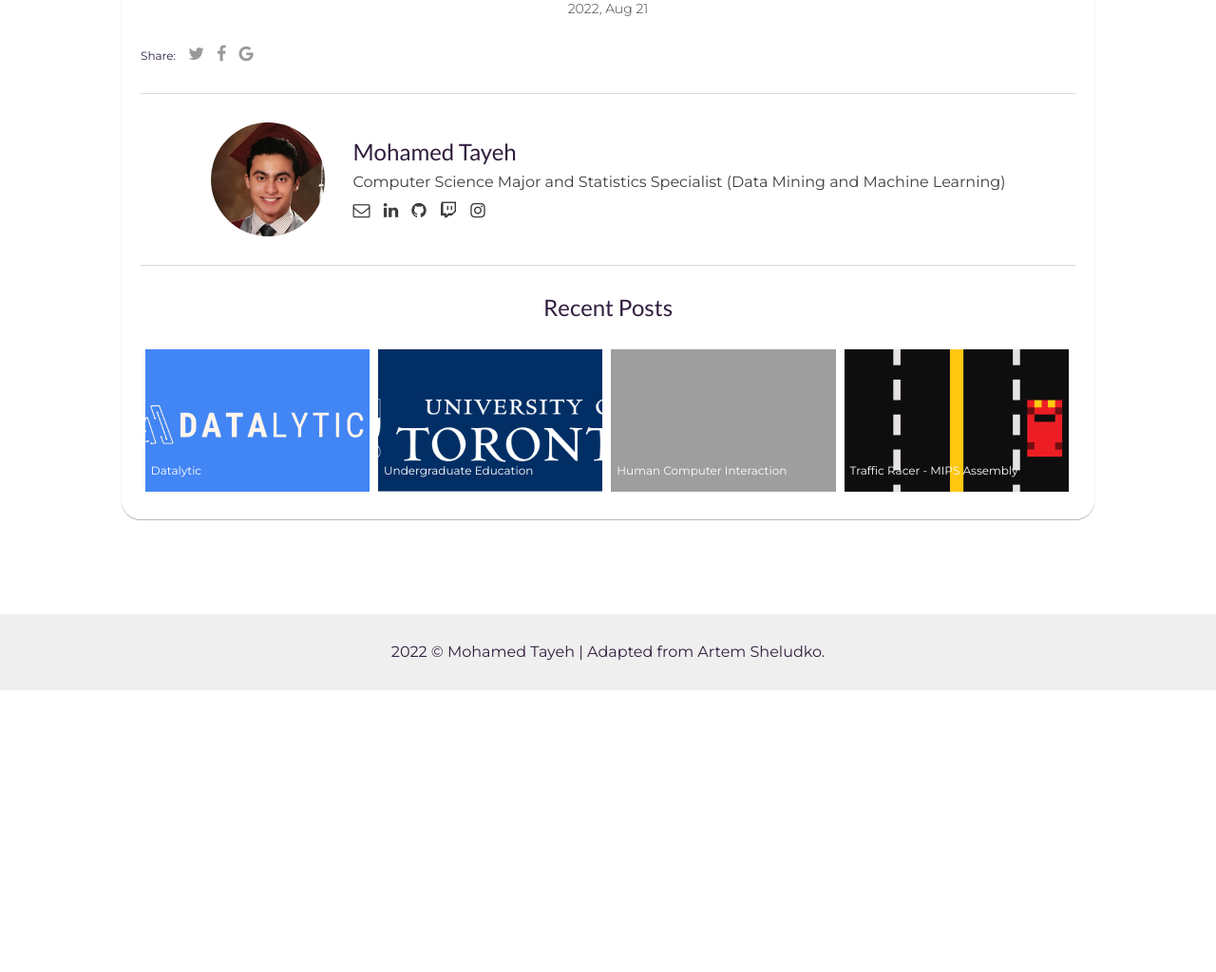
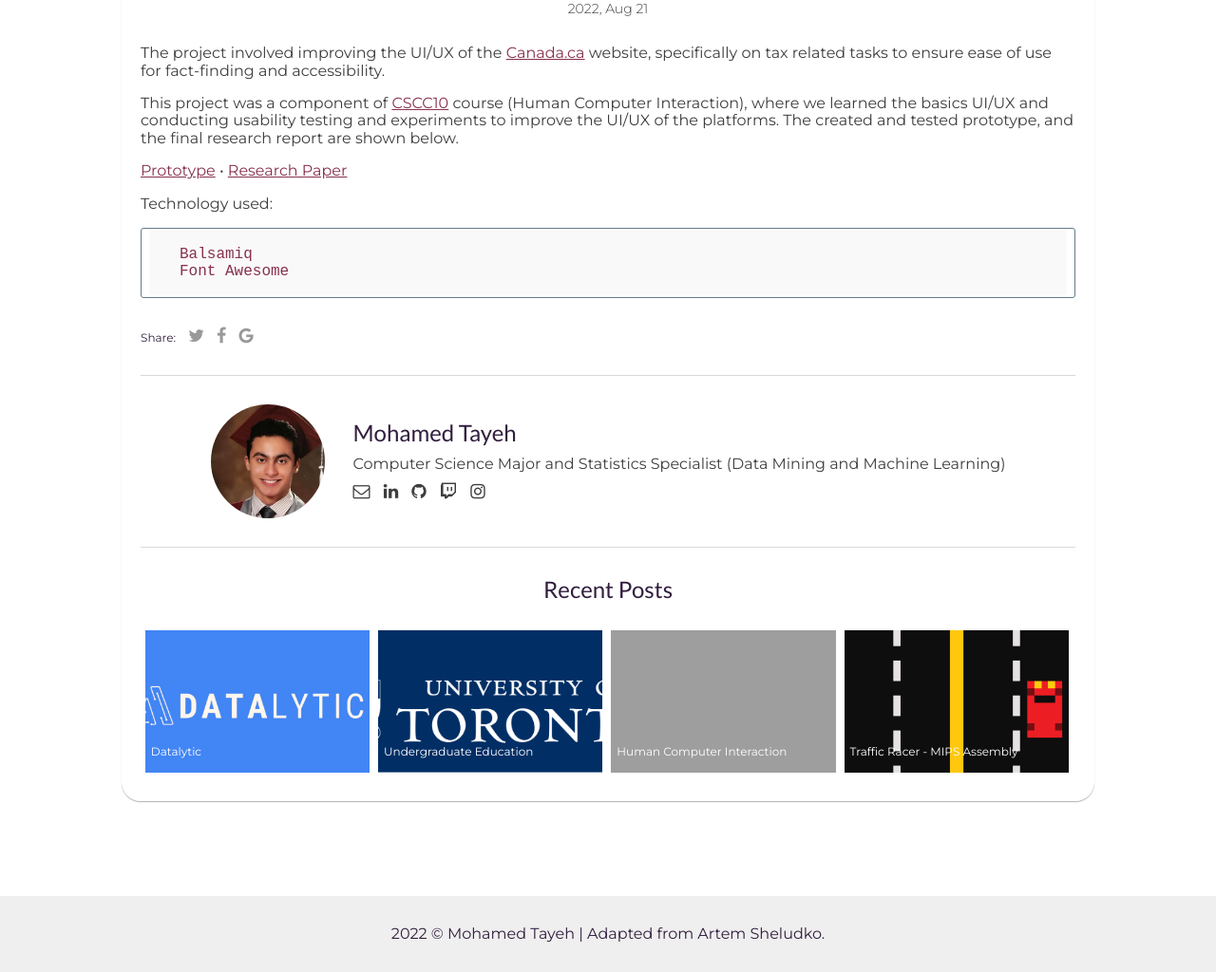
Before and after one commit to mohamed-tayeh/personal-website, a Jekyll site: the page built from _posts/2022-08-21-human-computer-interaction.markdown, in a window 1280 px wide. Shown: the part 591-1615 px from the top of the page at 95% size. Built offline with Jekyll 4.4.1, drawn with Linux system fonts in a browser that asks for light colours; grey boxes are pictures that could not be loaded.

Commit message:
created posts content
edited datalytic
created hci
created twitch translator
created twitch overlays

````diff
--- a/_posts/2022-08-21-human-computer-interaction.markdown
+++ b/_posts/2022-08-21-human-computer-interaction.markdown
@@ -6,3 +6,21 @@ description: A redesign of Canada.ca
 img: hci.jpeg
 tags: [Project]
 ---
+
+The project involved improving the UI/UX of the [Canada.ca] website, specifically on tax related tasks to ensure ease of use for fact-finding and accessibility.
+
+This project was a component of [CSCC10] course (Human Computer Interaction), where we learned the basics UI/UX and conducting usability testing and experiments to improve the UI/UX of the platforms. The created and tested prototype, and the final research report are shown below.
+
+[Prototype] &#8226; [Research Paper]
+
+Technology used:
+
+```
+Balsamiq
+Font Awesome
+```
+
+[canada.ca]: https://www.canada.ca/en.html
+[cscc10]: https://utsc.calendar.utoronto.ca/course/cscc10h3
+[prototype]: https://drive.google.com/file/d/1TFbnYl9CeVeGN0HWJz0G_RFyBXQROaEc/view?usp=sharing
+[research paper]: https://docs.google.com/document/d/1WWOwEP-bvkVt0_LQTETAbBbGMxfIm3gcjsJsli3ia6k/edit?usp=sharing
--- a/_posts/2022-08-23-datalytic.markdown
+++ b/_posts/2022-08-23-datalytic.markdown
@@ -9,15 +9,15 @@ imgBig: datalyticBig.png
 tags: [Project]
 ---
 
-This was a self-driven project as part of our [CSCC01] course (Introduction to Software Engineering) as a team of 6.
+This was a self driven project as part of our [CSCC01] course (Introduction to Software Engineering) as a team of 6.
 
 Motivation and Project Description:
 
 - The customer is central in every product or service that is offered, hence obtaining customer feedback is essential to the success of any business small or large.
-- This feedback often comes in the form of unstructured data, such as text. In fact, open ended questions are one of the best ways to obtain feedback. In addition, this feedback can come from many sources, such as surveys, client interviews and social media.
+- This feedback often comes in the form of unstructured data, such as text. In fact, open ended questions are one of the best ways to obtain feedback. This feedback can come from many sources, such as surveys, client interviews and social media.
 - Gathering this data from multiple sources and attempting to extract key information is both time consuming and tiring thus it is an expense to the business.
 - There are already existing platforms that provide businesses with a unified source to gather this data, as well as mine information from it. One example is Microsoft Dynamics 365 that has this capability, however it costs $1,500 per user to obtain and understand this feedback - making it an infeasible expense for small businesses, startups and content creators.
-- Our platform would provide this audience with a tool that acts as a unified source to obtain this information and make sense of it.
+- Our platform would provide this audience with a tool that acts as a unified source to obtain this information and make sense of it, especially to small business owners and content-creators.
 
 [Website] &#8226; [Source Code] &#8226; [Final Presentation]
 
````
Also changed, not shown: _posts/2022-06-11-twitch-overlays.markdown (+18 -0 lines), _posts/2022-06-11-twitch-translator.markdown (+15 -0 lines).
